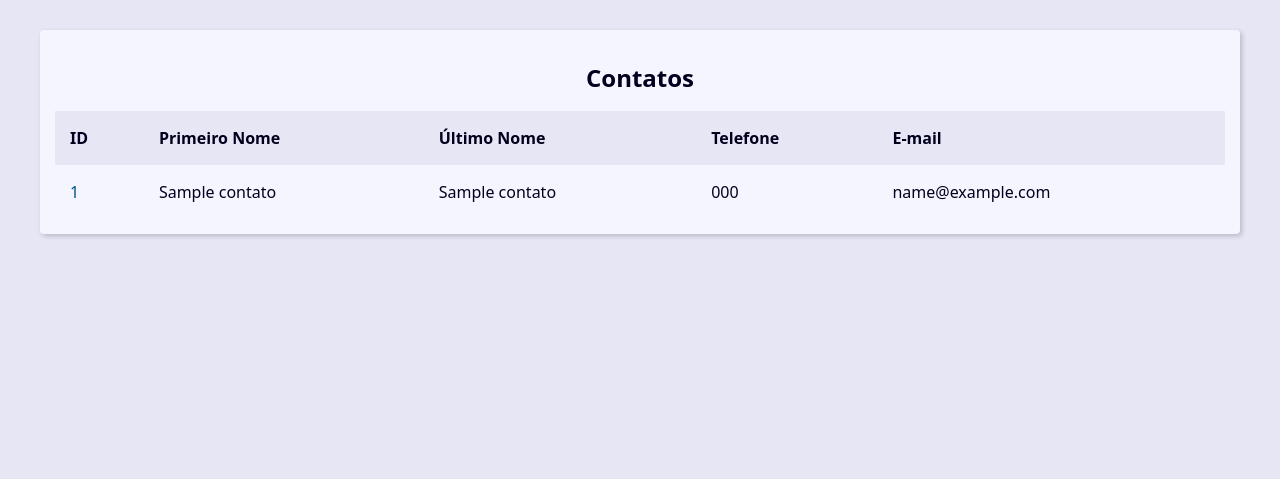
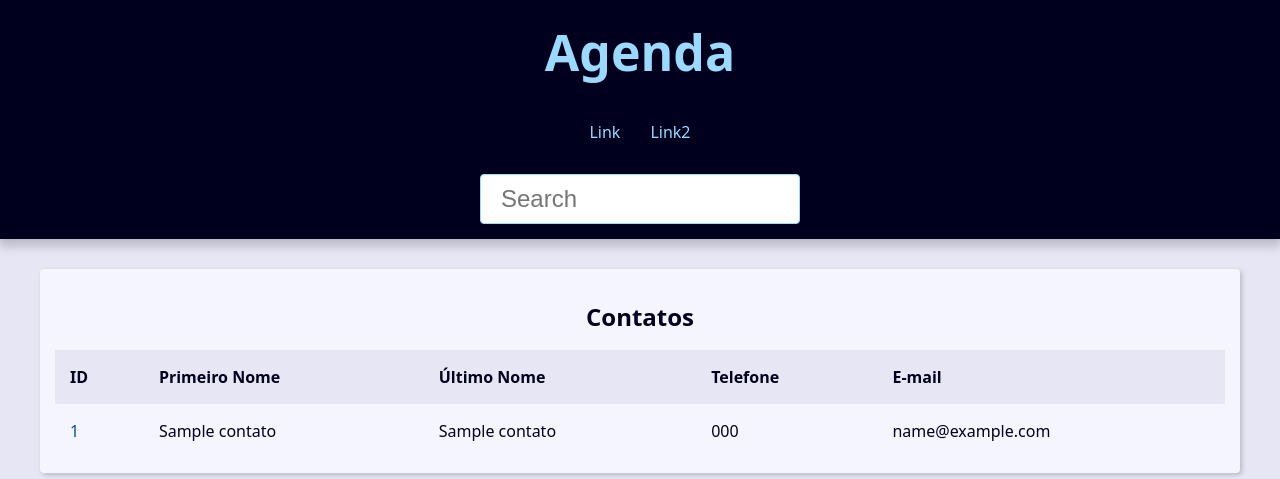
Before and after one commit to FreeWillieVitin/Projeto_Agenda, a Django app: page / in a window 1280 px wide. Shown: the top 479 px of the page. Run offline with Django 4.2, Linux system fonts and the light colour scheme; tables that the repository leaves empty hold one stand-in row (values such as "Sample post").

Commit message:
Organizando com partials, funções de exceção

```diff
--- a/contato/templates/contato/index.html
+++ b/contato/templates/contato/index.html
@@ -20,7 +20,9 @@
         {% for contato in contatos %} <!--Faz um for na tabela de contatos iterando todos os registros da tabela-->
           <tr class="table-row"> <!--Linhas das tabela-->
             <td class="table-cel"> <!--Tag td é onde os dados serão exibidos cada uma refere-se ao tipo de dado da coluna-->
-              <a href="{% url 'contato:descricao' contato.id %}" class="table-link">
+              <a
+                href="{% url 'contato:descricao' contato.id %}"
+                class="table-link">
                 {{contato.id}} <!--Os dados de cada coluna-->
               </a>
             </td>
--- a/contato/views/contato_views.py
+++ b/contato/views/contato_views.py
@@ -1,4 +1,4 @@
-from django.shortcuts import render
+from django.shortcuts import render, get_object_or_404
 from contato.models import Contato
 
 # Create your views here.
@@ -16,6 +16,7 @@ def index(request):
 
     contexto = {
         'contatos': contatos,
+        'nome_contato': 'Contato - '
     }
 
     return render(
@@ -26,11 +27,17 @@ def index(request):
 
 
 def descricao(request, contact_id):
-    desc = Contato.objects.get(
-        id=contact_id)  # .get busca um único valor
+    # desc = Contato.objects.get(
+    #     id=contact_id)  # .get busca um único valor
+
+    # Função pronta para checar se algo existe, caso contrário levanta uma exceção
+    desc = get_object_or_404(Contato.objects, id=contact_id, mostra=True)
+
+    nome = f'{desc.f_name} - '
 
     contexto1 = {
         'desc': desc,
+        'nome_contato': nome
     }
 
     return render(
--- a/templates_globais/global/base.html
+++ b/templates_globais/global/base.html
@@ -1,13 +1,12 @@
 {% load static %}
 <!DOCTYPE html>
-<html lang="en">
+<html lang="pt-Br">
 <head>
-  <meta charset="UTF-8">
-  <meta name="viewport" content="width=device-width, initial-scale=1.0">
-  <link rel="stylesheet" href="{% static "global/css/style.css" %}">
-  <title>Document</title>
+  {% include "global/partials/_head.html" %}
 </head>
 <body>
+  {% include "global/partials/_header.html" %}
+
   <main class="content">  {% comment %} Main com a classe content, dentro dele temos o bloco content {% endcomment %}
     {% block content %}{% endblock content %}
   </main>
--- /dev/null
+++ b/templates_globais/global/partials/_head.html
@@ -0,0 +1,5 @@
+{% load static %}
+<meta charset="UTF-8">
+<meta name="viewport" content="width=device-width, initial-scale=1.0">
+<link rel="stylesheet" href="{% static "global/css/style.css" %}">
+<title>{{ nome_contato }}Agenda</title>
--- /dev/null
+++ b/templates_globais/global/partials/_header.html
@@ -0,0 +1,33 @@
+<header class="header">
+  <h1 class="header-heading">
+    <a href="{% url "contato:index" %}" class="header-link">
+      Agenda
+    </a>
+  </h1>
+
+  <nav class="menu">
+    <ul class="menu-list">
+      <li class="menu-item">
+        <a href="" class="menu-link">
+          Link
+        </a>
+      </li>
+      <li class="menu-item">
+        <a href="" class="menu-link">
+          Link2
+        </a>
+      </li>
+    </ul>
+  </nav>
+
+  <div class="search">
+    <form action="" method="get">
+      <input type="text"
+       class="search-input"
+       placeholder="Search"
+       id="search"
+       name="q"
+       >
+    </form>
+  </div>
+</header>
```
